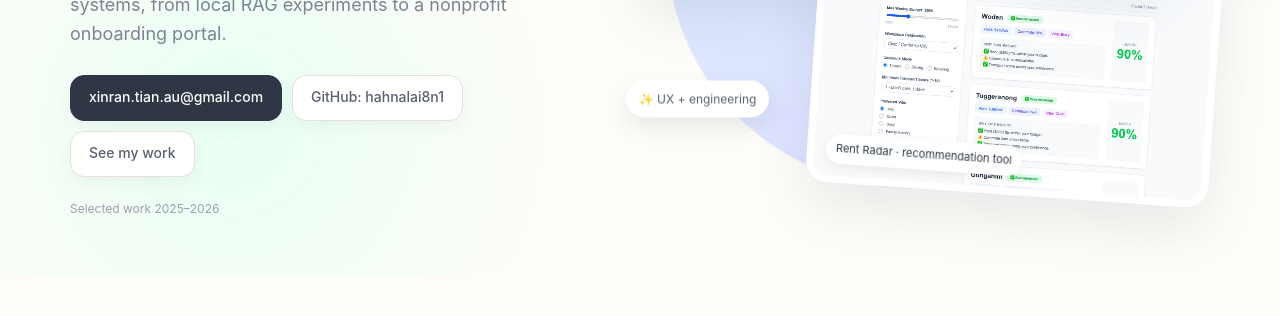
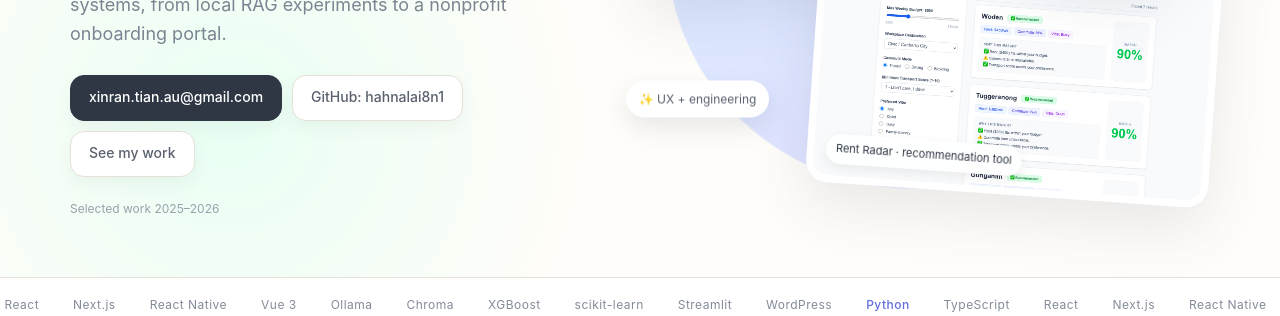
Before and after one commit to hahnalai8n1/hahnalai8n1.github.io, a plain HTML site: page index.html in a window 1280 px wide. Shown: the part 484-800 px from the top of the page. Drawn offline with Linux system fonts and the light colour scheme.

Commit message:
Add skills marquee under hero

```diff
--- a/index.html
+++ b/index.html
@@ -57,6 +57,11 @@ nav a{text-decoration:none}nav a:hover{color:var(--head)}
 @keyframes float{50%{transform:translateY(-9px)}}
 @keyframes blob{to{border-radius:54% 46% 62% 38%/44% 60% 40% 56%;transform:rotate(4deg)}}
 
+.marquee{overflow:hidden;padding:13px 0;border-block:1px solid var(--line);background:#fff;white-space:nowrap}
+.track{display:inline-block;min-width:max-content;color:#848b98;font-size:12px;letter-spacing:.04em;animation:tick 30s linear infinite}
+.track span{margin-right:34px}
+.track b{color:#626ddd;font-weight:500}
+@keyframes tick{to{transform:translateX(-50%)}}
 section{padding:64px 0}
 h2{font-size:34px;letter-spacing:-.03em;margin:0 0 6px;color:var(--head);font-weight:560}
 .sub{color:var(--muted);margin:0 0 36px}
@@ -137,7 +142,7 @@ footer{padding:48px 0 64px;border-top:1px solid var(--line);color:var(--muted);f
   .row{grid-template-columns:1fr;gap:6px}
   nav ul{gap:14px}
 }
-@media(prefers-reduced-motion:reduce){html{scroll-behavior:auto}.blob,.float{animation:none}*,*:before,*:after{transition:none!important}}
+@media(prefers-reduced-motion:reduce){html{scroll-behavior:auto}.blob,.float,.track{animation:none}*,*:before,*:after{transition:none!important}}
 </style>
 </head>
 <body>
@@ -165,6 +170,8 @@ footer{padding:48px 0 64px;border-top:1px solid var(--line);color:var(--muted);f
     <span class="float b">5 featured builds</span>
   </div>
 </div></header>
+
+<div class="marquee" aria-hidden="true"><div class="track"><span><b>Python</b></span><span>TypeScript</span><span>React</span><span>Next.js</span><span>React Native</span><span>Vue 3</span><span>Ollama</span><span>Chroma</span><span>XGBoost</span><span>scikit-learn</span><span>Streamlit</span><span>WordPress</span><span><b>Python</b></span><span>TypeScript</span><span>React</span><span>Next.js</span><span>React Native</span><span>Vue 3</span><span>Ollama</span><span>Chroma</span><span>XGBoost</span><span>scikit-learn</span><span>Streamlit</span><span>WordPress</span></div></div>
 
 <section id="work"><div class="wrap">
   <h2>Selected work</h2>
```
